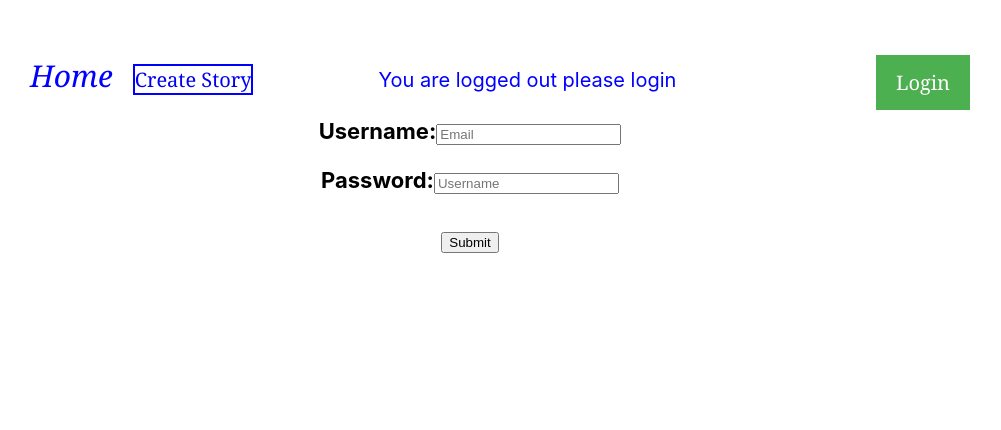
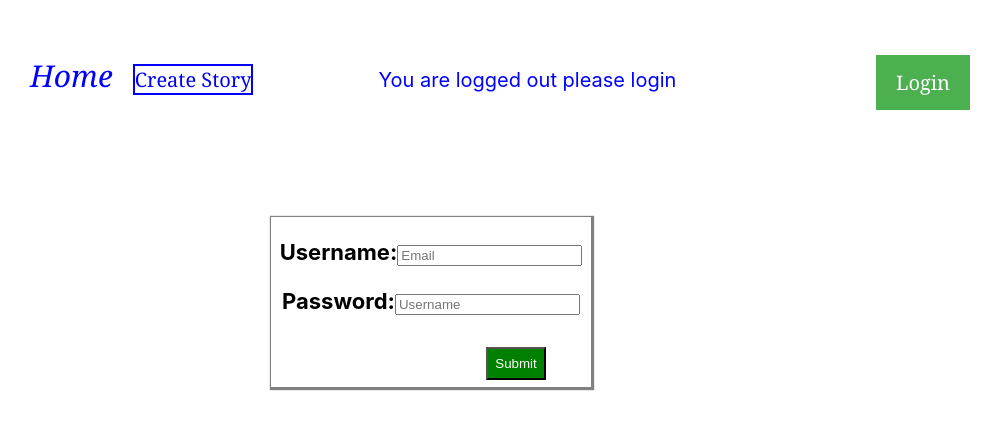
Before and after one commit to SRILAKSHMI576/Pepper_Cloud_Assignment, a React (Create React App) app: page /login-signup in a window 1280 px wide. Shown: the top 430 px of the page, without its empty margins (185-1186 px from the left). Built offline with nearby package versions, Linux system fonts and the light colour scheme.

Commit message:
Apply styles for submit button

```diff
--- a/src/LoginSignup/LoginSignup.js
+++ b/src/LoginSignup/LoginSignup.js
@@ -1,4 +1,5 @@
 import React, { Component } from "react";
+import "./style.css";
 
 class LoginSignup extends Component {
   constructor() {
@@ -20,7 +21,7 @@ class LoginSignup extends Component {
     let displayText = this.state.isLoggedIn ? (
       "hi"
     ) : (
-      <div>
+      <div className="login">
         <center>
           <p>
             Username:
@@ -30,7 +31,7 @@ class LoginSignup extends Component {
             Password:
             <input type="password" placeholder="Username" required />
           </p>
-          <button>Submit</button>
+          <button className="submit">Submit</button>
         </center>
       </div>
     );
--- /dev/null
+++ b/src/LoginSignup/style.css
@@ -0,0 +1,14 @@
+.login {
+  border: 1px solid grey;
+  box-shadow: 1px 1px 1px 1px grey;
+  width: 32%;
+  margin-left: 300px;
+  margin-top: 120px;
+}
+.submit {
+  color: white;
+  background: green;
+  padding: 7px;
+  margin-left: 170px;
+  margin-bottom: 7px;
+}
```
